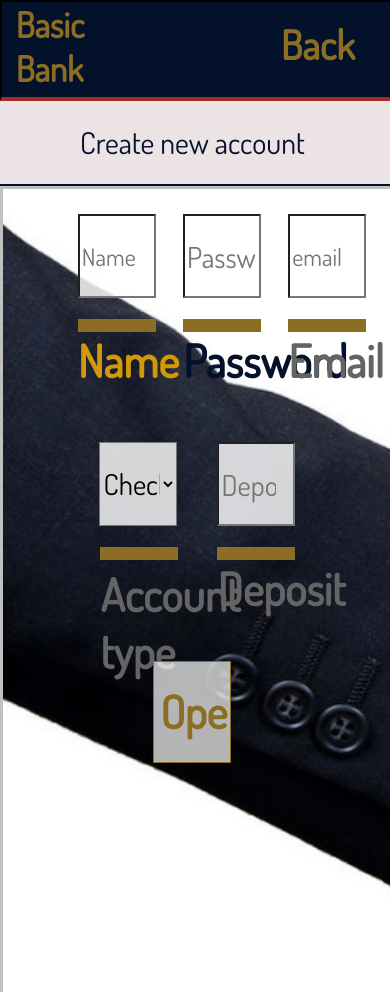
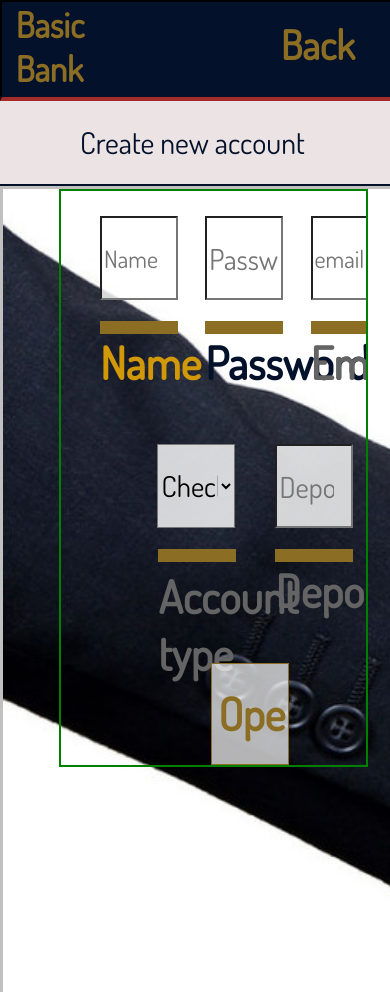
Before and after one commit to cyberstizz/basicbank, a React (Create React App) app: page /create in a window 390 px wide. Shown: the top 992 px of the page. Built offline with nearby package versions, Linux system fonts and the light colour scheme; a web font is replaced by a local one.

Commit message:
added flex flow of row wrap

```diff
--- a/src/components/Create.css
+++ b/src/components/Create.css
@@ -28,7 +28,13 @@ height: 62rem;
 }
 
 .createNewAccountForm{
-
+    border: solid 2px green;
+    display: flex;
+    flex-direction: row;
+    flex-flow: row wrap;
+    width: 70%;
+    margin-left: 3.5rem;
+    overflow: hidden;
 }
 
 .createUserSection{
```
